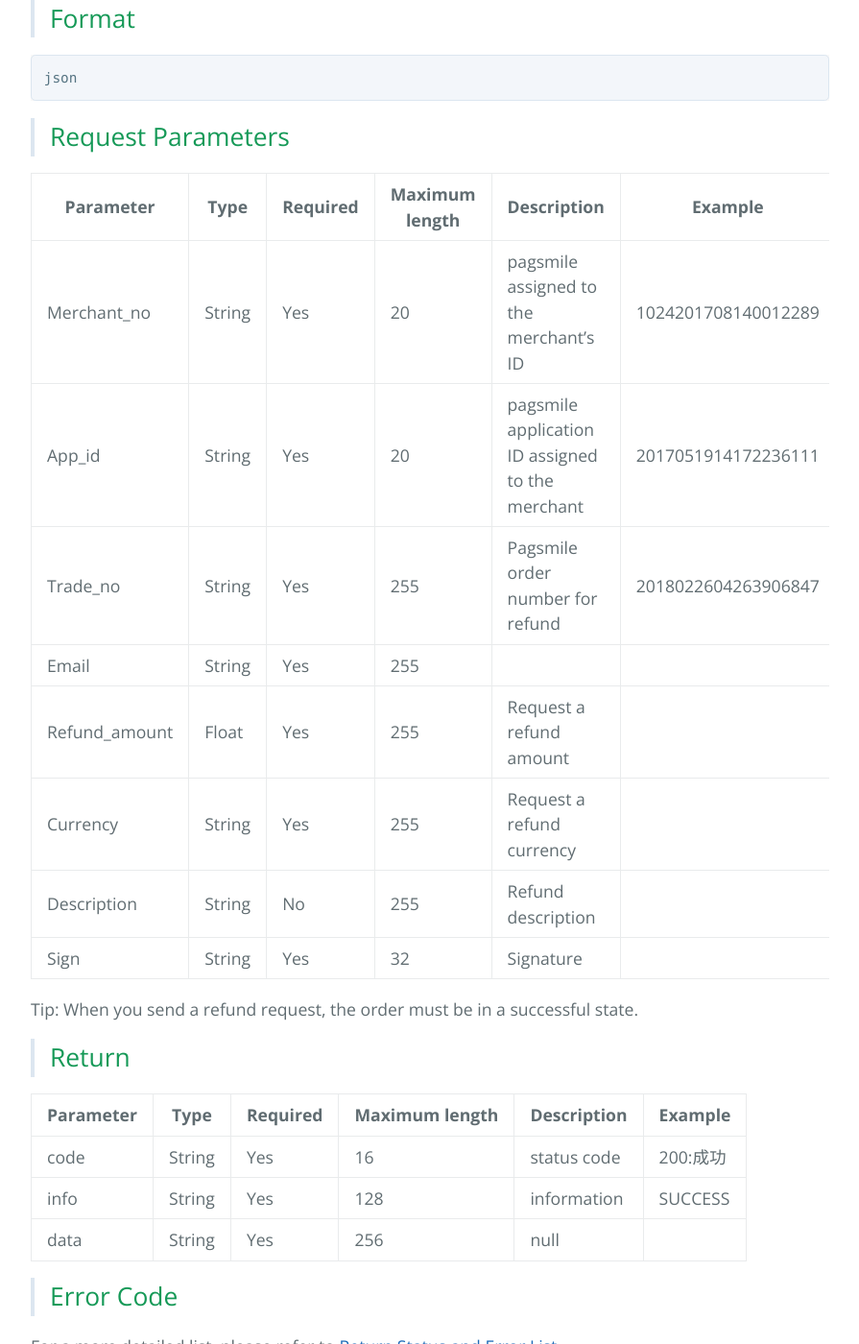
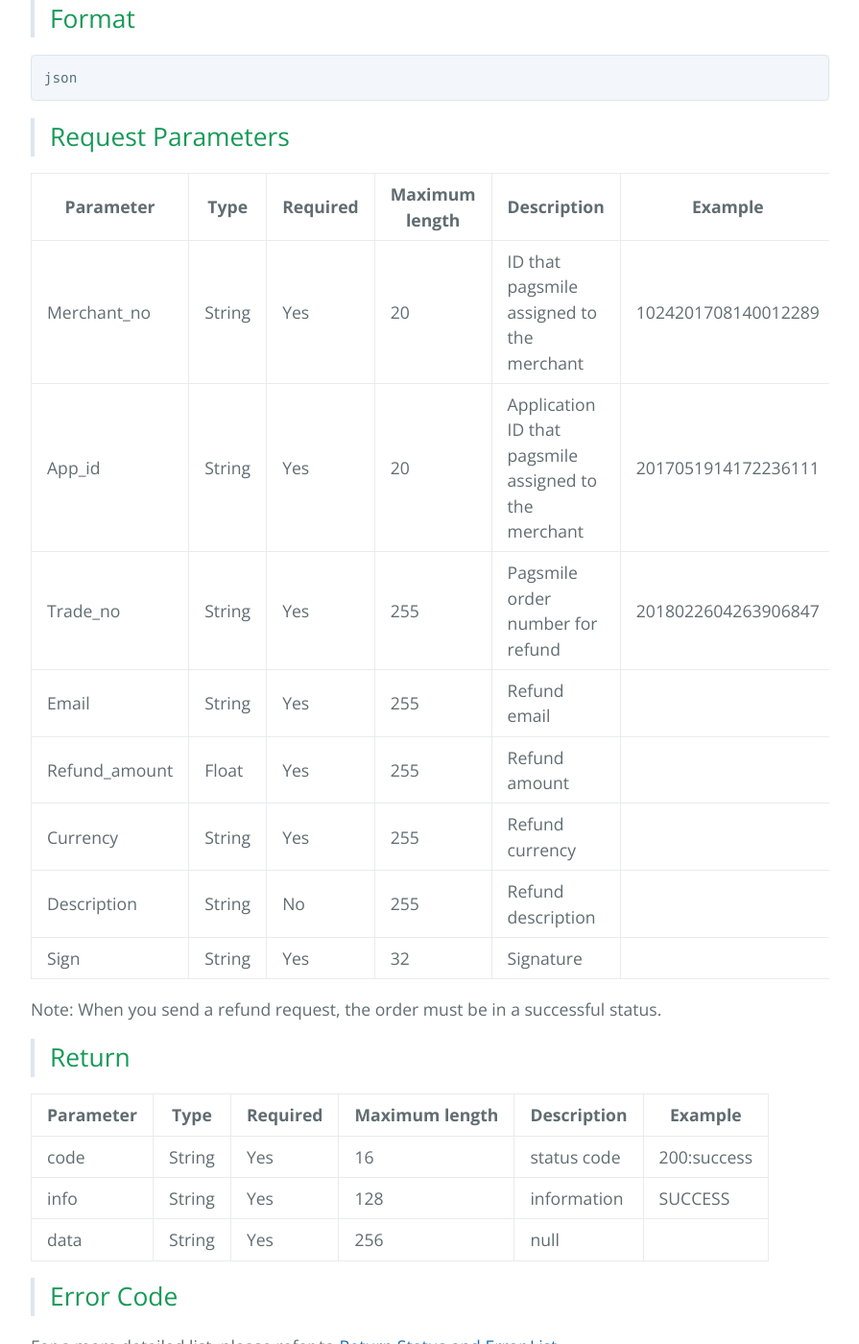
Before and after one commit to pagsmile/pagsmile.github.io, a Jekyll site: the page built from en/api/RefundApply.md, in a window 1280 px wide and 1400 px high, scrolled down 640 px. Shown: the whole window at 96% size, without its empty margins (192-1087 px from the left). Built offline with Jekyll 4.4.1, drawn with Linux system fonts in a browser that asks for light colours; our own code applies the rules of GitHub Pages for plain Markdown files.

Commit message:
Update RefundApply.md

```diff
--- a/en/api/RefundApply.md
+++ b/en/api/RefundApply.md
@@ -17,22 +17,22 @@
 
 Parameter | Type | Required | Maximum length | Description | Example
 ---  | ---  | ---      | ---      | ---  | ---
-Merchant_no | String | Yes | 20 | pagsmile assigned to the merchant's ID | 1024201708140012289
-App_id | String | Yes | 20 | pagsmile application ID assigned to the merchant | 2017051914172236111
+Merchant_no | String | Yes | 20 | ID that pagsmile assigned to the merchant | 1024201708140012289
+App_id | String | Yes | 20 | Application ID that pagsmile assigned to the merchant | 2017051914172236111
 Trade_no | String | Yes | 255 | Pagsmile order number for refund | 2018022604263906847
-Email | String | Yes | 255 |
-Refund_amount | Float | Yes | 255 | Request a refund amount
-Currency | String | Yes | 255 | Request a refund currency
+Email | String | Yes | 255 | Refund email
+Refund_amount | Float | Yes | 255 | Refund amount
+Currency | String | Yes | 255 | Refund currency
 Description | String | No | 255 | Refund description
 Sign | String | Yes | 32 | Signature |
 
-Tip: When you send a refund request, the order must be in a successful state.
+Note: When you send a refund request, the order must be in a successful status.
 
 >## Return
 
 Parameter | Type | Required | Maximum length | Description | Example
 ---  | ---  | ---      | ---      | ---  | ---
-code | String | Yes | 16 | status code | 200:成功
+code | String | Yes | 16 | status code | 200:success
 info | String | Yes | 128 | information | SUCCESS
 data | String | Yes | 256 | null    |
 
```
